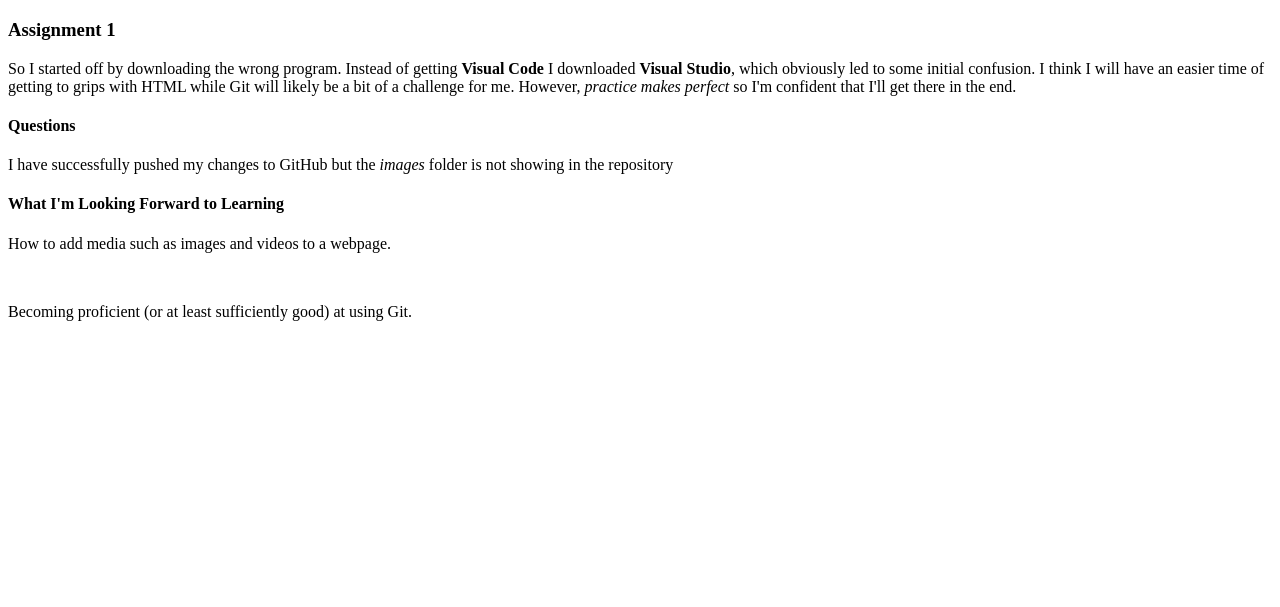
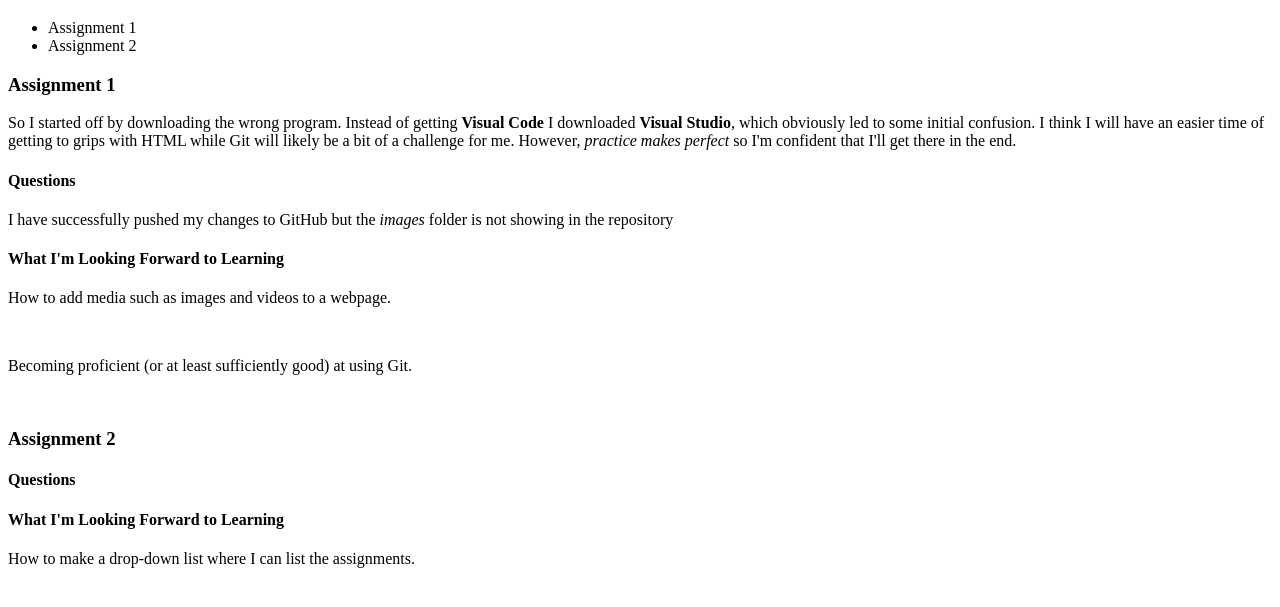
Before and after one commit to BadThad/My-First-Webpage, a plain HTML site: page index.html in a window 1280 px wide. Shown: the part 61-668 px from the top of the page. Drawn offline with Linux system fonts and the light colour scheme.

Commit message:
Added Header, Nav, Assignment 2 text

```diff
--- a/index.html
+++ b/index.html
@@ -6,14 +6,20 @@
     <title>My Programming Journey</title>
 </head>
 <body>
-    <h1>My Programming Journey</h1>
-
+    <head>
+        <h1>My Programming Journey</h1>
+        <nav>
+            <ul>
+                <li>Assignment 1</li>
+                <li>Assignment 2</li>
+            </ul>
+        </nav>
+    </head>
     <h3>Assignment 1</h3>
     <p>So I started off by downloading the wrong program. Instead of getting <strong>Visual Code</strong>
         I downloaded <strong>Visual Studio</strong>, which obviously led to some initial confusion. I think
         I will have an easier time of getting to grips with HTML while Git will likely be a bit of a challenge
-        for me. However, <em>practice makes perfect</em> so I'm confident that I'll get there in the end.
-    </p>
+        for me. However, <em>practice makes perfect</em> so I'm confident that I'll get there in the end.</p>
 
     <h4>Questions</h4>
     <p>I have successfully pushed my changes to GitHub but the <em>images</em> folder is not showing
@@ -22,5 +28,14 @@
     <h4>What I'm Looking Forward to Learning</h4>
     <p>How to add media such as images and videos to a webpage.</p><br>
     <p>Becoming proficient &#40or at least sufficiently good&#41 at using Git.</p><br>
+
+    <h3>Assignment 2</h3>
+    <p></p>
+
+    <h4>Questions</h4>
+    <p></p>
+
+    <h4>What I'm Looking Forward to Learning</h4>
+    <p>How to make a drop-down list where I can list the assignments.</p>
 </body>
 </html>
```
